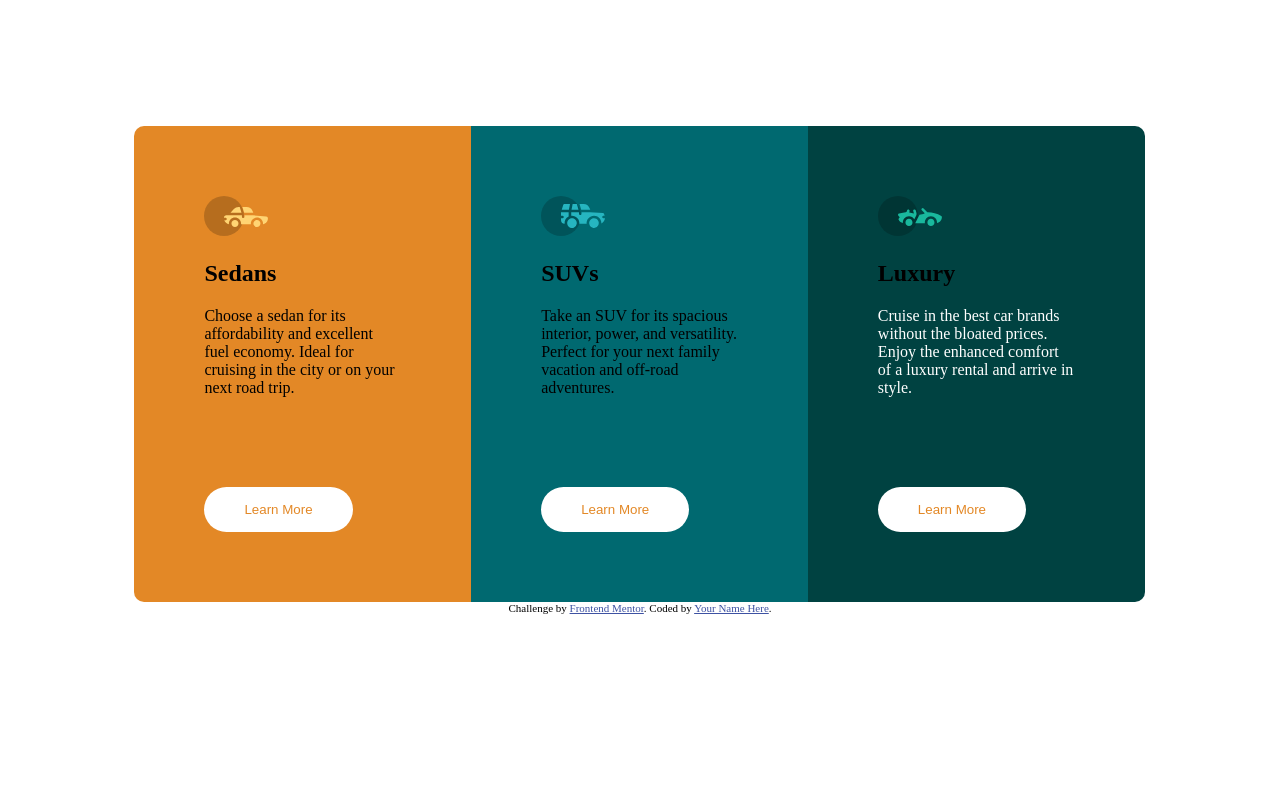
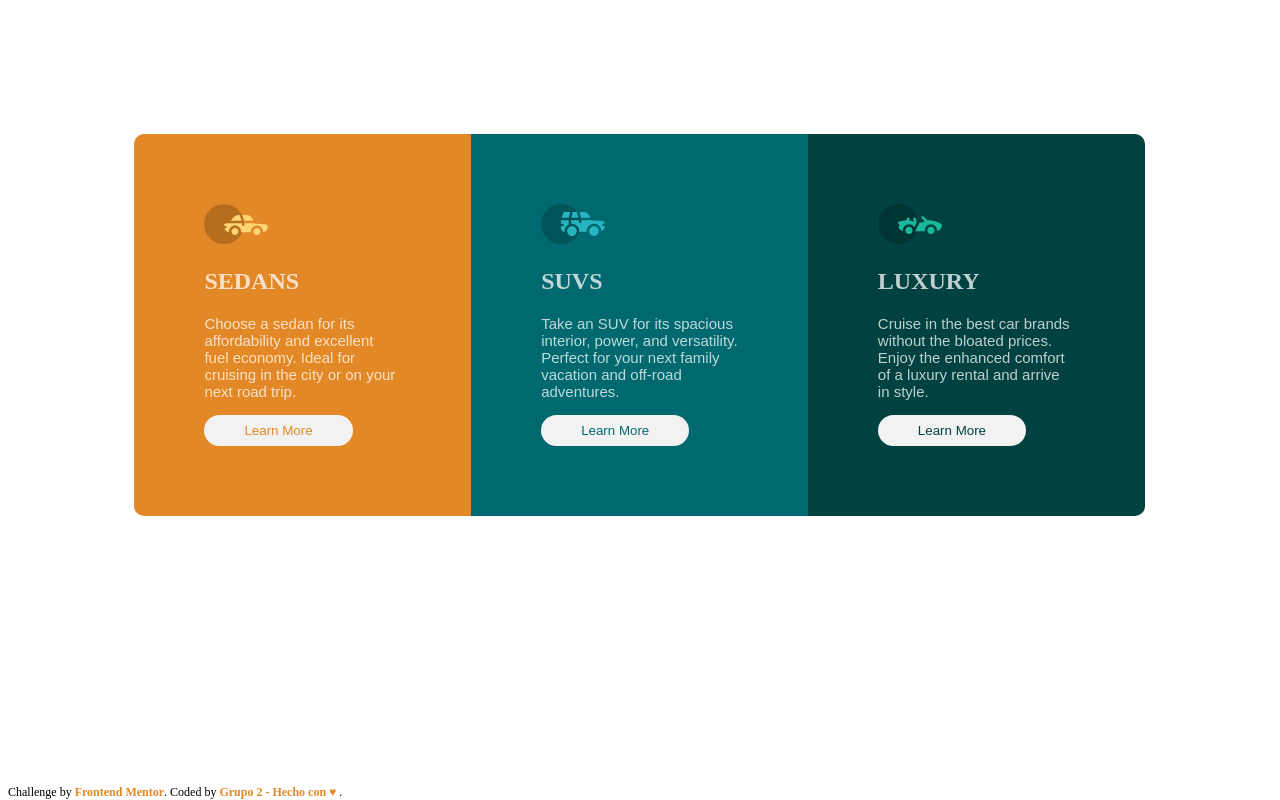
Before and after one commit to Matias98cs/Challenge1GrupalColumnas, a plain HTML site: page index.html in a window 1280 px wide. Drawn offline with Linux system fonts and the light colour scheme; a web font is replaced by a local one.

Commit message:
SimplificacionCodigo

```diff
--- a/index.html
+++ b/index.html
@@ -1,75 +1,80 @@
 <!DOCTYPE html>
 <html lang="en">
+
 <head>
   <meta charset="UTF-8">
-  <meta name="viewport" content="width=device-width, initial-scale=1.0"> <!-- displays site properly based on user's device -->
-  <link rel="stylesheet" href="style.css">
+  <meta name="viewport" content="width=device-width, initial-scale=1.0">
+  <!-- displays site properly based on user's device -->
+  <link rel="stylesheet" href="./style.css">
   <link rel="icon" type="image/png" sizes="32x32" href="./images/favicon-32x32.png">
 
   <title>Frontend Mentor | 3-column preview card component</title>
 
   <!-- Feel free to remove these styles or customise in your own stylesheet 👍 -->
-  <style>
+  <!-- <style>
     .attribution { font-size: 11px; text-align: center; }
     .attribution a { color: hsl(228, 45%, 44%); }
-  </style>
+  </style> -->
 </head>
+
 <body>
 
-  <div class="ContenedorDeColumnas">
-    <div class="Contenedortodo">
+  <div class="EspacioDeTrabajo">
+    <div class="ContendorPrincipal">
       <div class="GridColumnas">
         <div class="col col-1">
-          <div class="ContenedorContenidosCol">
-            <div class="ContenedorimagenCol1">
+          <div class="Contenedor-de-columna">
+            <div class="Contenedor-imagen-col">
               <img src="images/icon-sedans.svg" alt="">
             </div>
-            <div class="ContenedortituloCol1">
-              <h2 class="TituloCol">Sedans</h2>
+            <div class="Contenedor-de-titulo-Col">
+              <h2 class="Titulo-Col">SEDANS</h2>
             </div>
-            <div class="ContenedorParrafoCol1">
-              <p class="ParrafoCol1">  Choose a sedan for its affordability and excellent fuel economy. Ideal for cruising in the city
+            <div class="Contenedor-Parrafo-Col">
+              <p class="Parrafo-Col"> Choose a sedan for its affordability and excellent fuel economy. Ideal for
+                cruising in the city
                 or on your next road trip.</p>
             </div>
-            <div class="ContenedorBotonCol">
-              <button class="BotonCol">Learn More</button>
+            <div class="Contenedor-Boton-Col">
+              <button class="Boton btn-1">Learn More</button>
             </div>
           </div>
 
         </div>
         <div class="col col-2">
-          <div class="ContenedorContenidosCol">
-            <div class="ContenedorimagenCol2">
+          <div class="Contenedor-de-columna">
+            <div class="Contenedor-imagen-col">
               <img src="images/icon-suvs.svg" alt="">
             </div>
-            <div class="ContenedortituloCol2">
-              <h2 class="TituloCol"> SUVs</h2>
+            <div class="Contenedor-de-titulo-Col">
+              <h2 class="Titulo-Col"> SUVS</h2>
             </div>
-            <div class="ContenedorParrafoCol2">
-              <p class="ParrafoCol2">Take an SUV for its spacious interior, power, and versatility. Perfect for your next family vacation
+            <div class="Contenedor-Parrafo-Col">
+              <p class="Parrafo-Col">Take an SUV for its spacious interior, power, and versatility. Perfect for your
+                next family vacation
                 and off-road adventures.</p>
             </div>
-            <div class="ContenedorBotonCol">
-              <button class="BotonCol">Learn More</button>
+            <div class="Contenedor-Boton-Col">
+              <button class="Boton btn-2">Learn More</button>
             </div>
           </div>
 
         </div>
         <div class="col col-3">
-          <div class="ContenedorContenidosCol">
-          <div class="ContenedorimagenCol3">
+          <div class="Contenedor-de-columna">
+            <div class="Contenedor-imagen-col">
               <img src="images/icon-luxury.svg" alt="">
             </div>
-          <div class="ContenedortituloCol3">
-            <h2 class="TituloCol">  Luxury</h2>
+            <div class="Contenedor-de-titulo-Col">
+              <h2 class="Titulo-Col"> LUXURY </h2>
             </div>
-          <div class="ContenedorParrafoCol3">
-            <p class="ParrafoCol3">Cruise in the best car brands without
+            <div class="Contenedor-Parrafo-Col">
+              <p class="Parrafo-Col">Cruise in the best car brands without
                 the bloated prices. Enjoy the enhanced comfort of a luxury
                 rental and arrive in style.</p>
             </div>
-          <div class="ContenedorBotonCol">
-            <button class="BotonCol">Learn More</button>
+            <div class="Contenedor-Boton-Col">
+              <button class="Boton btn-3">Learn More</button>
             </div>
           </div>
         </div>
@@ -80,21 +85,11 @@
 
   </div>
 
-
-
-
-
-
-
-
-
+  <!-- Footer -->
   <div class="attribution">
     Challenge by <a href="https://www.frontendmentor.io?ref=challenge" target="_blank">Frontend Mentor</a>.
-    Coded by <a href="#">Your Name Here</a>.
+    Coded by <a href="#">Grupo 2 - Hecho con &hearts; </a>.
   </div>
+</body>
 
-
-
-
-</body>
 </html>
--- a/style.css
+++ b/style.css
@@ -1,20 +1,21 @@
+@import url("https://fonts.google.com/specimen/Big+Shoulders+Display");
+@import url("https://fonts.google.com/specimen/Lexend+Deca");
+
+
 :root{
     --FondoCol1: hsl(31, 77%, 52%) ;
     --FondoCol2: hsl(184, 100%, 22%);
     --FondoCol3: hsl(179, 100%, 13%);
 }
-@import url("https://fonts.google.com/specimen/Big+Shoulders+Display");
-@import url("https://fonts.google.com/specimen/Lexend+Deca");
-.ContenedorDeColumnas{
+
+.ContendorPrincipal{
     text-align: center;
     margin-top: 10%;
 
-
 }
-.Contenedortodo{
+.EspacioDeTrabajo{
     text-align: center;
     display: inline-block;
-
 }
 .GridColumnas{
     display: grid;
@@ -23,6 +24,7 @@
     margin-left: 10%;
     margin-right: 10%;
 }
+
 .col{
     height: 100%;
 }
@@ -38,25 +40,52 @@
     border-radius: 0px 10px 10px 0px ;
 }
 
-.ContenedorContenidosCol{
-margin: 70px;
+.Contenedor-de-columna{
+    margin: 70px;
+}
 
-}
 .ContenedorBotonCol{
     margin-top: 90px;
 }
-.BotonCol{
-    background-color: white;
+.Boton{
+    background-color: hsl(0, 0%, 95%);
     border-radius: 30px;
-    color: var(--FondoCol1);
-    padding-top: 15px;
-    padding-bottom: 15px;
+    padding-top: 8px;
+    padding-bottom: 8px;
     padding-left: 40px;
     padding-right: 40px;
     border: none;
 }
+.btn-1{
+    color: var(--FondoCol1);
+}
+.btn-2{
+    color: var(--FondoCol2);
+}
+.btn-3{
+    color: var(--FondoCol3);
+}
 
-.ParrafoCol3{
-    color: white;
-    font-family: Lexend Deca;
+.Parrafo-Col{
+    color: hsla(0, 0%, 100%, 0.75);
+    font-family: "Lexend Deca", sans-serif;
+    font-size: 15px;
+    font-weight: 400;
 }
+
+.Titulo-Col{
+    color: hsla(0, 0%, 100%, 0.75);
+    font-family: "Big Shoulders Display";
+    font-weight: 700;
+}
+.attribution {
+    position: absolute;
+    bottom: 0;
+    font-size: 0.75rem;
+    text-align: center;
+}
+.attribution a {
+    text-decoration: none;
+    font-weight: bold;
+    color:hsl(31, 77%, 52%)
+}
```
Lines whose indentation alone changed are shown as unchanged.
